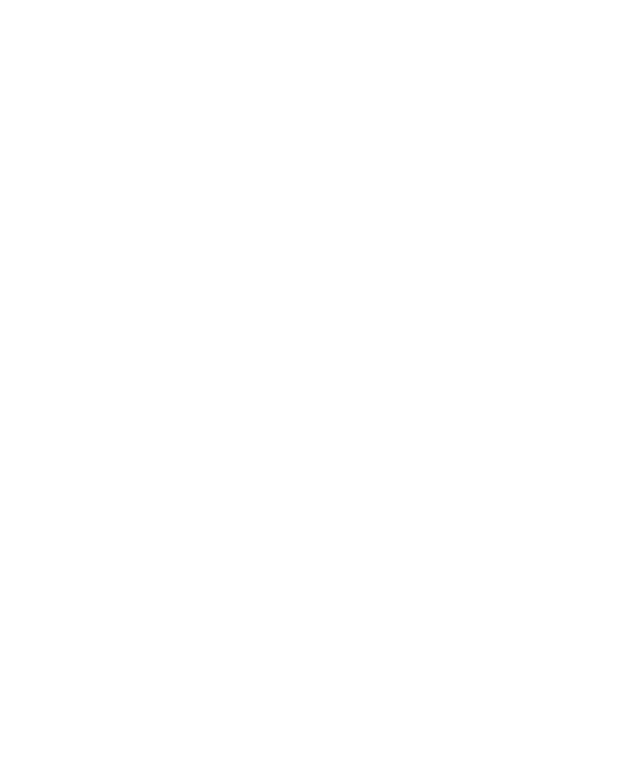
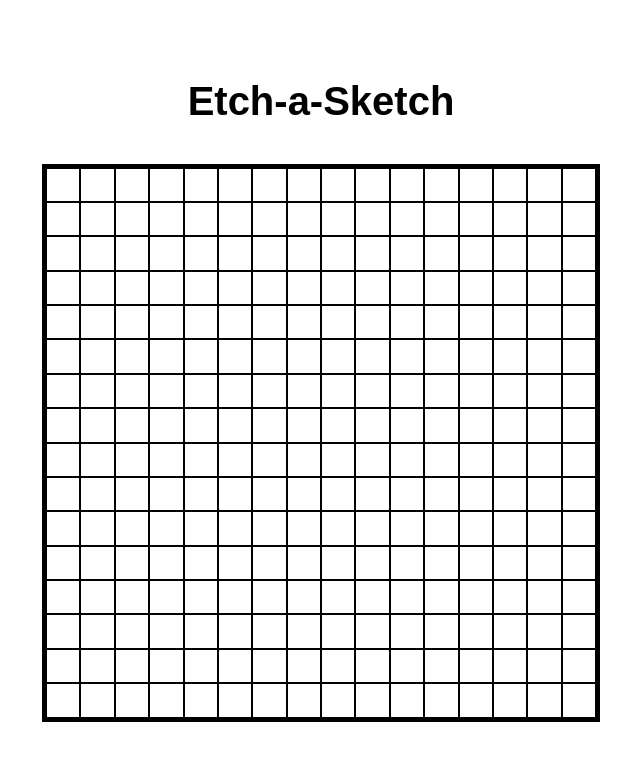
Before and after one commit to notaarryan/etch-a-sketch, a plain HTML site: page index.html in a window 1280 px wide. Shown: the whole page, without its empty margins (319-959 px from the left). Drawn offline with Linux system fonts and the light colour scheme; a web font is replaced by a local one.

Commit message:
Completed createGrid function
Completed createGrid function which creates a grid of specified gridSize

```diff
--- a/index.html
+++ b/index.html
@@ -5,11 +5,14 @@
     <meta charset="UTF-8">
     <title>Etch-a-Sketch</title>
     <link rel="stylesheet" href="./style.css">
+    <link rel="preconnect" href="https://fonts.googleapis.com">
+    <link rel="preconnect" href="https://fonts.gstatic.com" crossorigin>
+    <link href="https://fonts.googleapis.com/css2?family=WDXL+Lubrifont+TC&display=swap" rel="stylesheet">
 </head>
 
 <body>
-
-
+    <div class="heading">Etch-a-Sketch</div>
+    <div class="container"></div>
 
     <script src="./script.js"></script>
 </body>
--- a/script.js
+++ b/script.js
@@ -0,0 +1,16 @@
+let createGrid = (color = "black", gridSize = 16) => {
+  for (let row = 0; row < gridSize; row++) {
+    for (let col = 0; col < gridSize; col++) {
+      const gridElement = document.createElement("div");
+      gridElement.classList.add("square");
+      gridElement.setAttribute(
+        "style",
+        `height: ${550 / gridSize}px; width: ${550 / gridSize}px;`
+      );
+      container.appendChild(gridElement);
+    }
+  }
+};
+
+const container = document.querySelector(".container");
+createGrid();
--- a/style.css
+++ b/style.css
@@ -0,0 +1,36 @@
+* {
+    font-family: "WDXL Lubrifont TC", sans-serif;
+    margin: 0;
+    padding: 0;
+}
+
+body {
+    height: 100vh;
+    display: flex;
+    flex-direction: column;
+    justify-content: center;
+    align-items: center;
+}
+
+.heading {
+    display: flex;
+    font-size: 40px;
+    font-weight: bold;
+    justify-content: center;
+    align-items: center;
+}
+
+.container {
+    display: flex;
+    flex-wrap: wrap;
+    gap: 0px;
+    margin-top: 40px;
+    border: 4px solid black;
+    height: 550px;
+    width: 550px;
+}
+
+.container .square {
+    border: 1px solid black;
+    box-sizing: border-box;
+}
```
